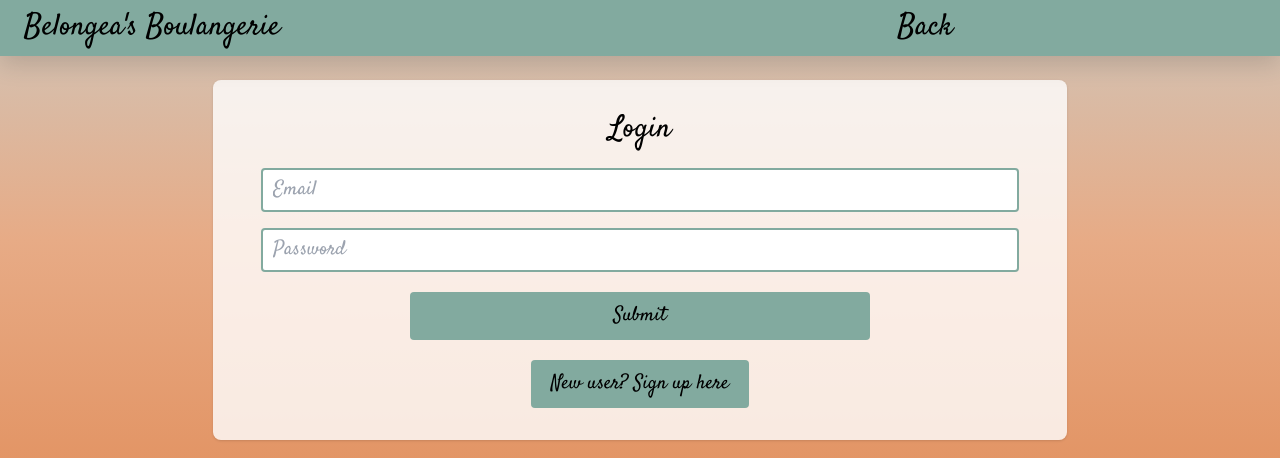
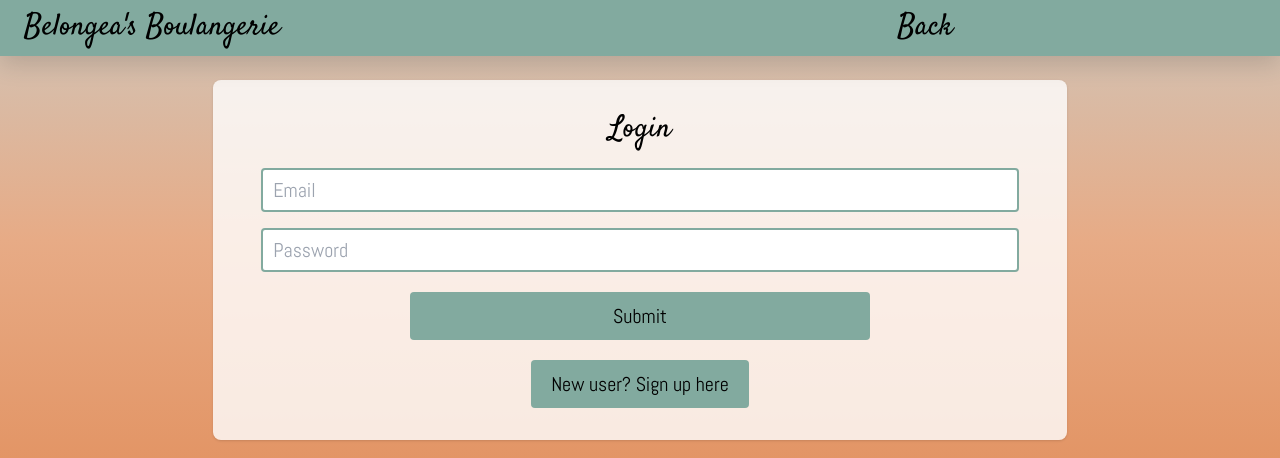
Before and after one commit to rsteckline/la-boulangerie, a React (Create React App) app: page /login in a window 1280 px wide. Shown: the top 458 px of the page. Built offline with nearby package versions, Linux system fonts and the light colour scheme.

Commit message:
Change font to Abel

```diff
--- a/src/components/LoginForm/LoginForm.tsx
+++ b/src/components/LoginForm/LoginForm.tsx
@@ -1,7 +1,6 @@
 import React, { useState } from "react";
 import { UserCredentials } from "../../apiTypes";
 import { useNavigate } from "react-router-dom";
-import "./LoginForm.css";
 
 function LoginForm() {
   const navigate = useNavigate();
@@ -25,7 +24,7 @@ function LoginForm() {
     <div className="flex flex-col items-center justify-center bg-white bg-opacity-80 shadow rounded-lg p-8 my-20 mx-auto w-9/12 max-w-xl lg:w-8/12 lg:max-w-5xl gap-5 font-satisfy">
       <h2 className="text-3xl text-center">Login</h2>
       <form onSubmit={handleSubmit} className="flex flex-col items-center justify-center gap-1 w-full">
-      <div className="container mx-auto px-4 item-center">
+      <div className="container mx-auto px-4 item-center font-abel">
         <input
           type="email"
           name="email"
@@ -45,11 +44,11 @@ function LoginForm() {
           required
         />
         </div>
-        <button type="submit" className="bg-green rounded text-xl text-black w-7/12 px-5 py-2.5 transition-colors duration-500 ease-in-out mb-4 hover:text-white">Submit</button>
+        <button type="submit" className="bg-green rounded text-xl text-black w-7/12 px-5 py-2.5 transition-colors duration-500 ease-in-out mb-4 hover:text-white font-abel">Submit</button>
         <button
           type="submit"
           onClick={() => navigate("/create-account")}
-          className="bg-green rounded text-xl text-black px-5 py-2.5 transition-colors duration-500 ease-in-out hover:text-white"
+          className="bg-green rounded text-xl text-black px-5 py-2.5 transition-colors duration-500 ease-in-out hover:text-white font-abel"
         >
           New user? Sign up here
         </button>
```
